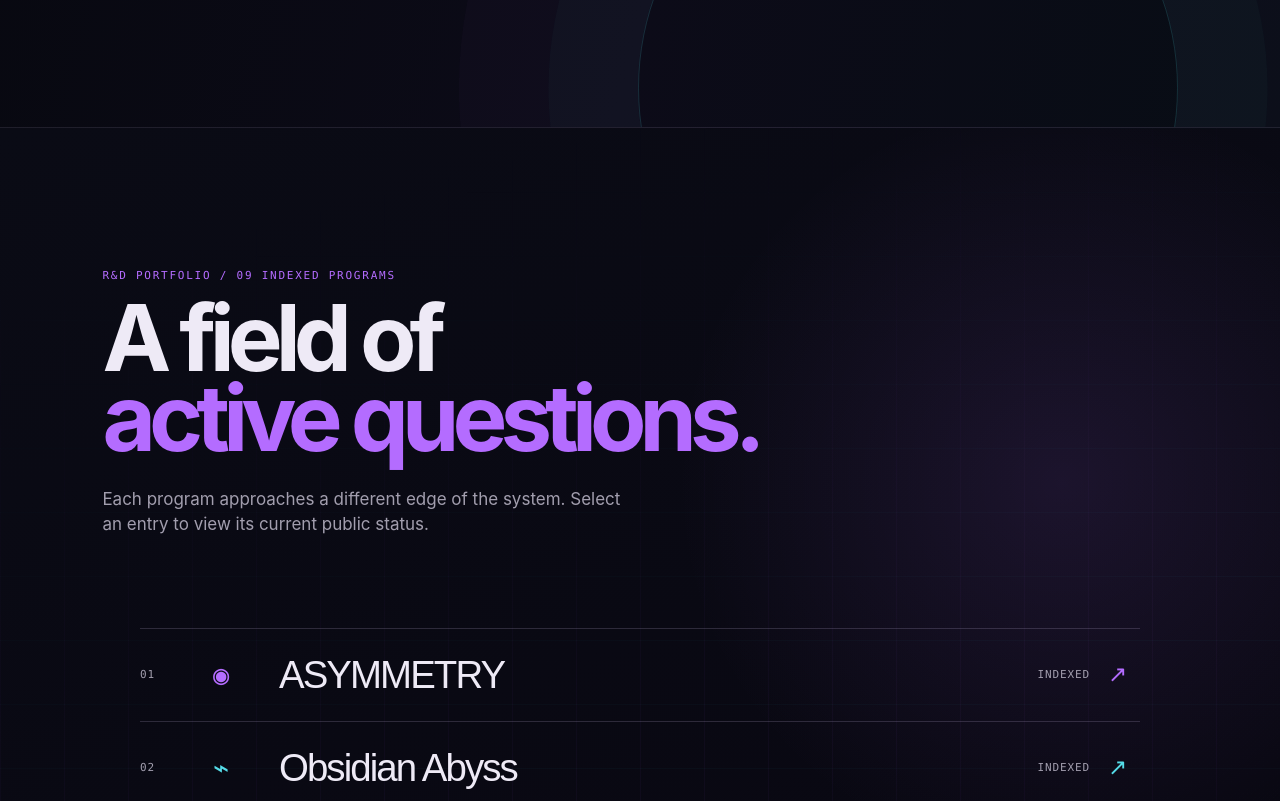
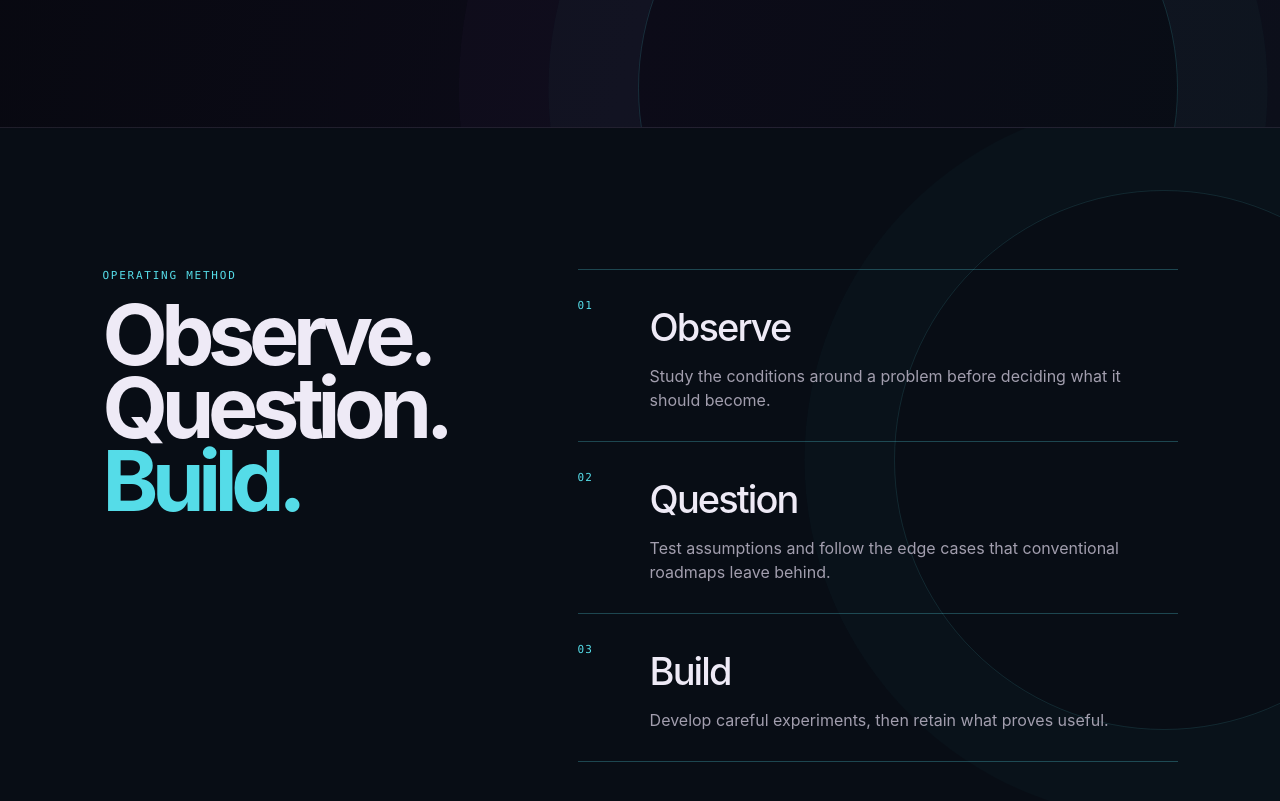
Before and after one commit to cheffer0723/criticalmasslabs-site, a plain HTML site: page index.html in a window 1280 px wide. Shown: the part 1419-2220 px from the top of the page. Drawn offline with Linux system fonts and the light colour scheme.

Commit message:
Add studio method section

```diff
--- a/index.html
+++ b/index.html
@@ -12,6 +12,7 @@
     <link rel="stylesheet" href="ambient-background.css?v=1" />
     <link rel="stylesheet" href="project-index-motion.css?v=1" />
     <link rel="stylesheet" href="public-materials.css?v=1" />
+    <link rel="stylesheet" href="studio-method.css?v=1" />
   </head>
   <body>
     <a class="skip-link" href="#main">Skip to content</a>
@@ -34,6 +35,14 @@
           <h2 id="studio-thesis-title">A studio for the systems<br /><em>beneath the surface.</em></h2>
           <p>Critical Mass Labs is an independent research studio exploring emerging systems and experimental infrastructure, with care for privacy and long-term consequences.</p>
         </div>
+      </section>
+      <section class="studio-method section" aria-labelledby="studio-method-title">
+        <div class="method-heading"><p class="section-kicker cyan-text">OPERATING METHOD</p><h2 id="studio-method-title">Observe. Question.<br /><em>Build.</em></h2></div>
+        <ol class="method-steps">
+          <li><span>01</span><div><h3>Observe</h3><p>Study the conditions around a problem before deciding what it should become.</p></div></li>
+          <li><span>02</span><div><h3>Question</h3><p>Test assumptions and follow the edge cases that conventional roadmaps leave behind.</p></div></li>
+          <li><span>03</span><div><h3>Build</h3><p>Develop careful experiments, then retain what proves useful.</p></div></li>
+        </ol>
       </section>
       <section id="portfolio" class="portfolio section" aria-labelledby="portfolio-title">
         <div class="section-heading"><p class="section-kicker">R&amp;D PORTFOLIO / 09 INDEXED PROGRAMS</p><h2 id="portfolio-title">A field of<br /><em>active questions.</em></h2><p>Each program approaches a different edge of the system. Select an entry to view its current public status.</p></div>
--- /dev/null
+++ b/studio-method.css
@@ -0,0 +1,2 @@
+.studio-method{position:relative;display:grid;grid-template-columns:minmax(0,.75fr) minmax(0,1.25fr);gap:clamp(50px,9vw,145px);align-items:start;overflow:hidden;background:#080d15}.studio-method::after{content:"";position:absolute;right:-12vw;top:8%;width:42vw;height:42vw;border:1px solid rgba(85,220,232,.13);border-radius:50%;box-shadow:0 0 0 7vw rgba(85,220,232,.018)}.method-heading,.method-steps{position:relative;z-index:1}.method-heading h2{margin:16px 0 0;font-size:clamp(48px,6.6vw,93px);letter-spacing:-.075em;line-height:.86}.method-heading h2 em{color:var(--cyan);font-style:normal}.method-steps{margin:0;padding:0;border-top:1px solid rgba(85,220,232,.28);list-style:none}.method-steps li{display:grid;grid-template-columns:52px minmax(0,1fr);gap:20px;padding:29px 0;border-bottom:1px solid rgba(85,220,232,.28)}.method-steps li>span{color:var(--cyan);font:11px var(--mono);letter-spacing:.1em}.method-steps h3{margin:0 0 8px;font-size:clamp(26px,3vw,38px);font-weight:500;letter-spacing:-.05em}.method-steps p{max-width:480px;margin:0;color:var(--muted);font-size:16px}
+@media(max-width:760px){.studio-method{display:block;padding:80px 22px}.method-heading h2{font-size:clamp(46px,14vw,66px)}.method-steps{margin-top:52px}.method-steps li{grid-template-columns:38px minmax(0,1fr);gap:13px;padding:24px 0}.method-steps h3{font-size:29px}}
```
